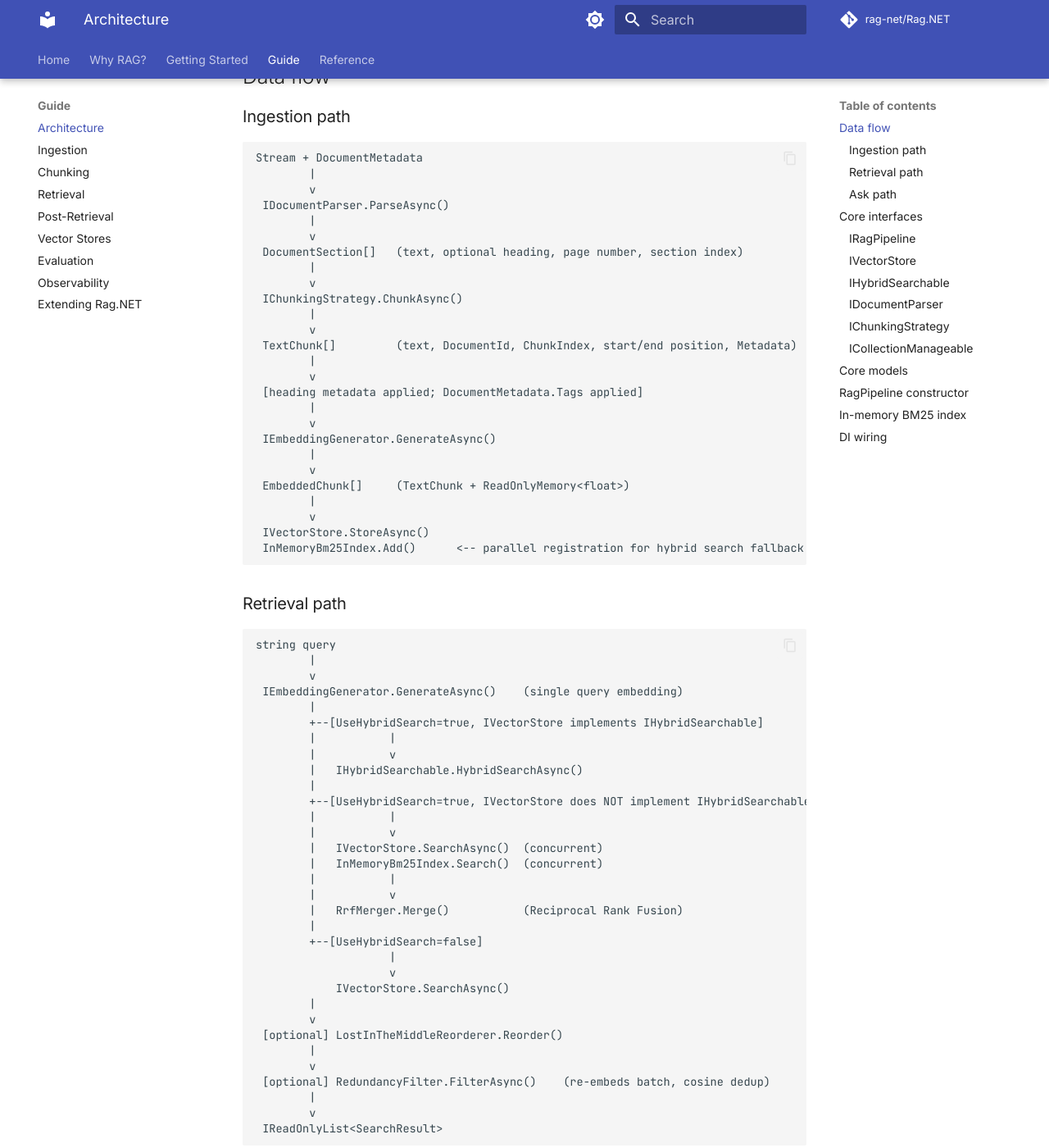
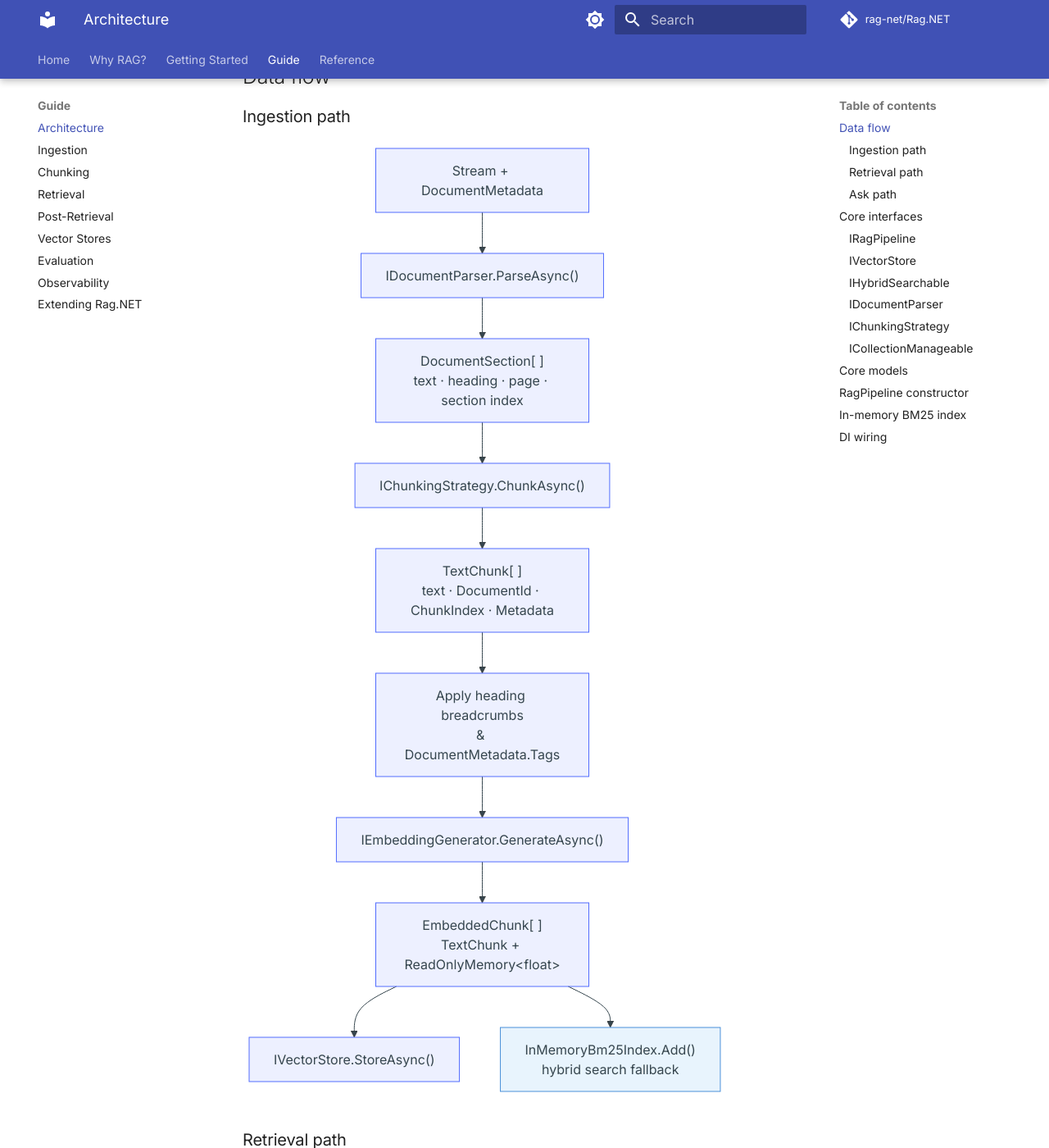
Before and after one commit to MarcelRoozekrans/Rag.NET, an MkDocs documentation site: the page built from docs/architecture.md, in a window 1280 px wide and 1400 px high, scrolled down 294 px. Shown: the whole window at 82% size. Built offline with MkDocs 1.6.1 and Material for MkDocs 9.7.7, drawn with Linux system fonts in a browser that asks for light colours; comment, search, counter and statistics services are not loaded; some of the changed text lies outside the part shown.

Commit message:
docs: enable Mermaid diagrams and replace ASCII art in architecture.md

````diff
--- a/docs/architecture.md
+++ b/docs/architecture.md
@@ -6,89 +6,56 @@ Understanding the internal structure of Rag.NET helps you choose the right exten
 
 ### Ingestion path
 
-```
-Stream + DocumentMetadata
-        |
-        v
- IDocumentParser.ParseAsync()
-        |
-        v
- DocumentSection[]   (text, optional heading, page number, section index)
-        |
-        v
- IChunkingStrategy.ChunkAsync()
-        |
-        v
- TextChunk[]         (text, DocumentId, ChunkIndex, start/end position, Metadata)
-        |
-        v
- [heading metadata applied; DocumentMetadata.Tags applied]
-        |
-        v
- IEmbeddingGenerator.GenerateAsync()
-        |
-        v
- EmbeddedChunk[]     (TextChunk + ReadOnlyMemory<float>)
-        |
-        v
- IVectorStore.StoreAsync()
- InMemoryBm25Index.Add()      <-- parallel registration for hybrid search fallback
+```mermaid
+flowchart TD
+    A["Stream + DocumentMetadata"] --> B["IDocumentParser.ParseAsync()"]
+    B --> C["DocumentSection[ ]\ntext · heading · page · section index"]
+    C --> D["IChunkingStrategy.ChunkAsync()"]
+    D --> E["TextChunk[ ]\ntext · DocumentId · ChunkIndex · Metadata"]
+    E --> F["Apply heading breadcrumbs\n& DocumentMetadata.Tags"]
+    F --> G["IEmbeddingGenerator.GenerateAsync()"]
+    G --> H["EmbeddedChunk[ ]\nTextChunk + ReadOnlyMemory&lt;float&gt;"]
+    H --> I["IVectorStore.StoreAsync()"]
+    H --> J["InMemoryBm25Index.Add()\nhybrid search fallback"]
+
+    style J fill:#e8f4fd,stroke:#4a90d9
 ```
 
 ### Retrieval path
 
-```
-string query
-        |
-        v
- IEmbeddingGenerator.GenerateAsync()    (single query embedding)
-        |
-        +--[UseHybridSearch=true, IVectorStore implements IHybridSearchable]
-        |           |
-        |           v
-        |   IHybridSearchable.HybridSearchAsync()
-        |
-        +--[UseHybridSearch=true, IVectorStore does NOT implement IHybridSearchable]
-        |           |
-        |           v
-        |   IVectorStore.SearchAsync()  (concurrent)
-        |   InMemoryBm25Index.Search()  (concurrent)
-        |           |
-        |           v
-        |   RrfMerger.Merge()           (Reciprocal Rank Fusion)
-        |
-        +--[UseHybridSearch=false]
-                    |
-                    v
-            IVectorStore.SearchAsync()
-        |
-        v
- [optional] LostInTheMiddleReorderer.Reorder()
-        |
-        v
- [optional] RedundancyFilter.FilterAsync()    (re-embeds batch, cosine dedup)
-        |
-        v
- IReadOnlyList<SearchResult>
+```mermaid
+flowchart TD
+    Q["string query"] --> EMB["IEmbeddingGenerator.GenerateAsync()"]
+
+    EMB --> HYBRID_CHECK{UseHybridSearch?}
+
+    HYBRID_CHECK -- "yes + IHybridSearchable" --> NATIVE["IHybridSearchable.HybridSearchAsync()"]
+    HYBRID_CHECK -- "yes + fallback" --> DENSE["IVectorStore.SearchAsync()"]
+    HYBRID_CHECK -- "yes + fallback" --> BM25["InMemoryBm25Index.Search()"]
+    DENSE --> RRF["RrfMerger.Merge()\nReciprocal Rank Fusion"]
+    BM25 --> RRF
+    HYBRID_CHECK -- no --> SEMANTIC["IVectorStore.SearchAsync()"]
+
+    NATIVE --> POST
+    RRF --> POST
+    SEMANTIC --> POST
+
+    POST["post-retrieval"] --> LITM["[optional]\nLostInTheMiddleReorderer.Reorder()"]
+    LITM --> REDUN["[optional]\nRedundancyFilter.FilterAsync()"]
+    REDUN --> RESULT["IReadOnlyList&lt;SearchResult&gt;"]
+
+    style BM25 fill:#e8f4fd,stroke:#4a90d9
+    style RRF fill:#e8f4fd,stroke:#4a90d9
 ```
 
 ### Ask path
 
-The ask path is the retrieval path followed by:
-
-```
-IReadOnlyList<SearchResult>
-        |
-        v
- Build prompt: [SystemMessage] [ConversationHistory] [Context + Query]
-        |
-        v
- IChatClient.GetResponseAsync() / GetStreamingResponseAsync()
-        |
-        v
- RagResponse { Answer, Sources }
- or
- IAsyncEnumerable<RagStreamingUpdate> { Sources (first), TextDelta (rest) }
+```mermaid
+flowchart TD
+    R["IReadOnlyList&lt;SearchResult&gt;"] --> PROMPT["Build prompt\nSystemMessage · ConversationHistory · Context + Query"]
+    PROMPT --> CHAT["IChatClient"]
+    CHAT -- GetResponseAsync --> RESP["RagResponse\nAnswer + Sources"]
+    CHAT -- GetStreamingResponseAsync --> STREAM["IAsyncEnumerable&lt;RagStreamingUpdate&gt;\nSources first · TextDelta stream"]
 ```
 
 ## Core interfaces
--- a/mkdocs.yml
+++ b/mkdocs.yml
@@ -41,7 +41,11 @@ theme:
 markdown_extensions:
   - admonition
   - pymdownx.details
-  - pymdownx.superfences
+  - pymdownx.superfences:
+      custom_fences:
+        - name: mermaid
+          class: mermaid
+          format: !!python/name:pymdownx.superfences.fence_code_format
   - pymdownx.highlight:
       anchor_linenums: true
       line_spans: __span
````
